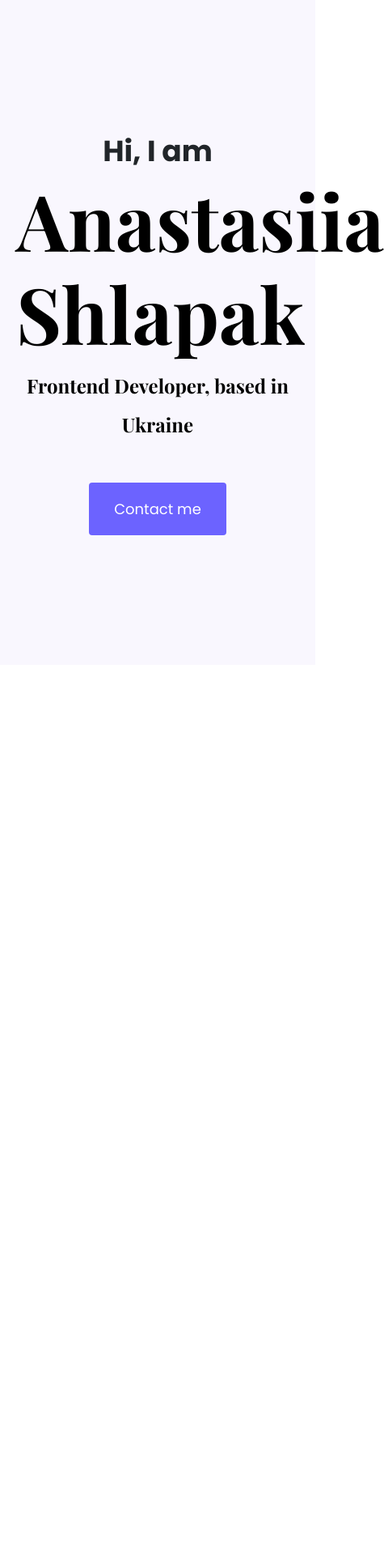
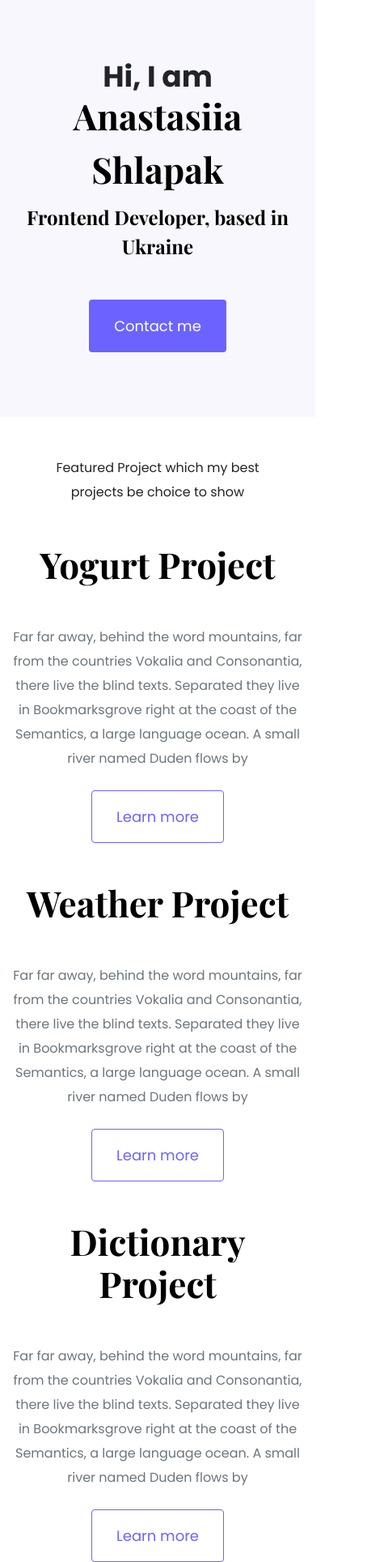
Before and after one commit to kelly9323/Portfolio-Final, a plain HTML site: page index.html in a window 390 px wide. Shown: the whole page at 81% size, 475 px wide, since content can reach past the window. Before the commit the page ends 844 px from the top, so only its background shows below. Drawn offline with nearby package versions, Linux system fonts and the light colour scheme.

Commit message:
Integrated homepage content design

```diff
--- a/index.html
+++ b/index.html
@@ -34,7 +34,63 @@
       <h1>Anastasiia Shlapak</h1>
       <h2 class="mb-5">Frontend Developer, based in Ukraine</h2>
       <div>
-      <a href="#" class="btn btn-branding">Contact me</a>
+        <a href="#" class="btn btn-branding">Contact me</a>
+      </div>
+    </div>
+    <p class="text-center m-5">
+      Featured Project which my best projects be choice to show
+    </p>
+    <div class="container">
+      <div class="row mb-5 ">
+        <div class="col d-none d-lg-block">
+          <img src="/img/yogurt.png" alt="yogurt-app" class="img-fluid" />
+        </div>
+        <div class="col">
+          <div class="project-description">
+            <h2 class="mb-5">Yogurt Project</h2>
+            <p class="mb-4 text-muted">
+              Far far away, behind the word mountains, far from the countries
+              Vokalia and Consonantia, there live the blind texts. Separated
+              they live in Bookmarksgrove right at the coast of the Semantics, a
+              large language ocean. A small river named Duden flows by
+            </p>
+            <a href="#" class="btn btn-branding-outline">Learn more</a>
+          </div>
+        </div>
+      </div>
+      <div class="row mb-5">
+        <div class="col">
+          <div class="project-description">
+            <h2 class="mb-5">Weather Project</h2>
+            <p class="mb-4 text-muted">
+              Far far away, behind the word mountains, far from the countries
+              Vokalia and Consonantia, there live the blind texts. Separated
+              they live in Bookmarksgrove right at the coast of the Semantics, a
+              large language ocean. A small river named Duden flows by
+            </p>
+            <a href="#" class="btn btn-branding-outline">Learn more</a>
+          </div>
+        </div>
+        <div class="col d-none d-lg-block">
+          <img src="/img/weather.png" alt="weather-app" class="img-fluid" />
+        </div>
+      </div>
+      <div class="row">
+        <div class="col d-none d-lg-block">
+          <img src="/img/dictionary.png" alt="dictionary-app" class="img-fluid" />
+        </div>
+        <div class="col">
+          <div class="project-description">
+            <h2 class="mb-5">Dictionary Project</h2>
+            <p class="mb-4 text-muted">
+              Far far away, behind the word mountains, far from the countries
+              Vokalia and Consonantia, there live the blind texts. Separated
+              they live in Bookmarksgrove right at the coast of the Semantics, a
+              large language ocean. A small river named Duden flows by
+            </p>
+            <a href="#" class="btn btn-branding-outline">Learn more</a>
+          </div>
+        </div>
       </div>
     </div>
   </body>
--- a/style.css
+++ b/style.css
@@ -20,9 +20,15 @@ h6 {
 }
 h1 {
   font-size: 96px;
+  line-height: 1.5;
+}
+h2 {
+  font-size: 64px;
 }
 p {
   font-weight: normal;
+  font-size: 16px;
+  line-height: 30px;
 }
 .hero {
   background-color: var(--secondary-color);
@@ -36,7 +42,7 @@ p {
 }
 .hero h2 {
   font-weight: normal;
-  line-height: 2;
+  line-height: 1.5;
   font-size: 24px;
 }
 .btn-branding {
@@ -47,3 +53,30 @@ p {
   font-size: 18px;
   line-height: 27px;
 }
+.btn-branding-outline {
+  border-radius: 4px;
+  border: 1px solid var(--branding-color);
+  color: var(--branding-color);
+  padding: 18px 30px;
+  font-size: 18px;
+  line-height: 27px;
+}
+.project-description{
+  padding: 120px 60px 0;
+}
+@media (max-width: 960px) {
+  h1{
+    font-size: 44px;
+  }
+  h2{
+    font-size: 44px;
+  }
+  .hero{
+    padding: 80px 20px;
+  }
+  .project-description{
+    padding: 0;
+    text-align: center;
+  }
+
+}
```
Also changed, not shown: img/dictionary.png (added), img/weather.png (added), img/yogurt.png (added).
